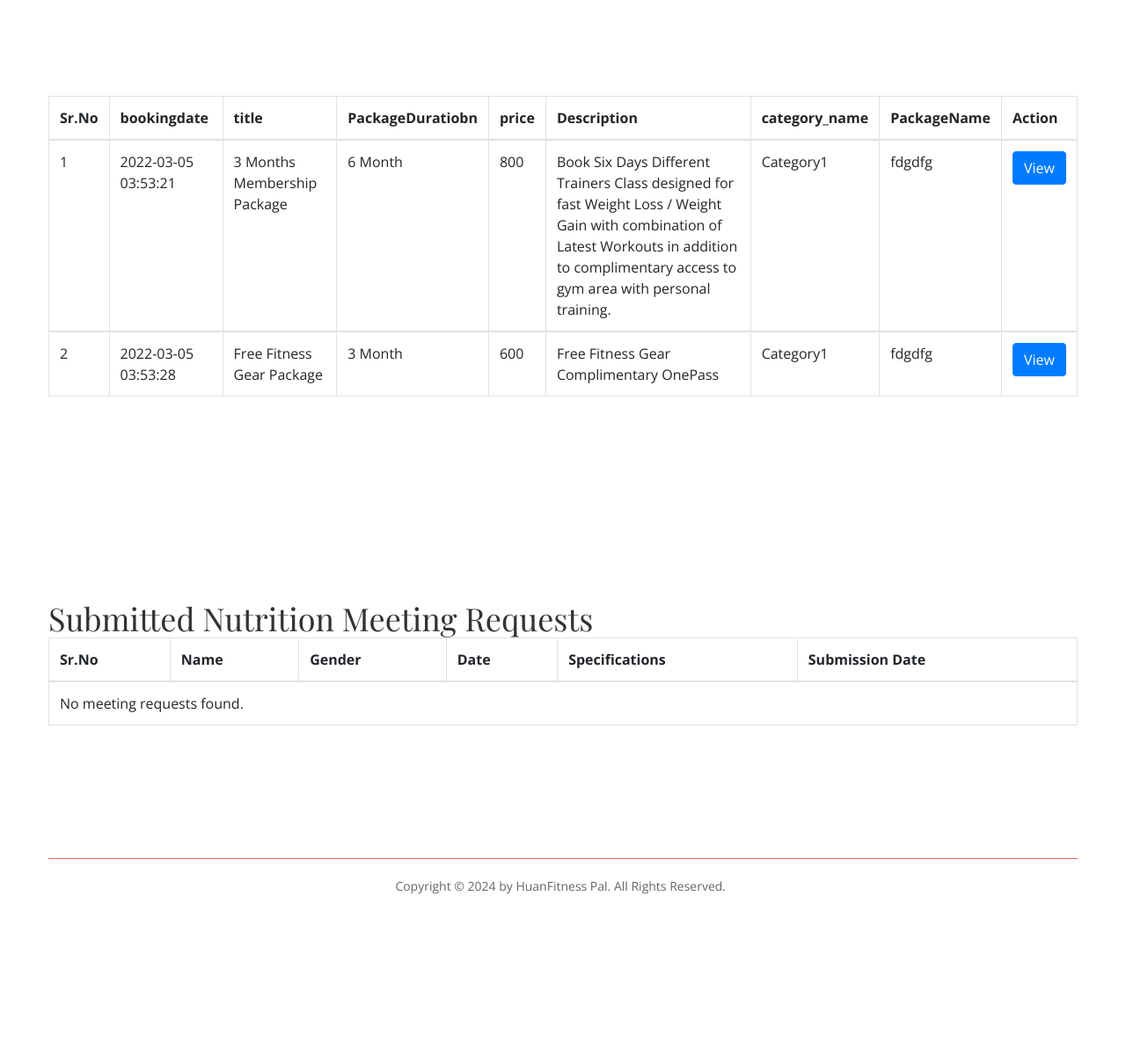
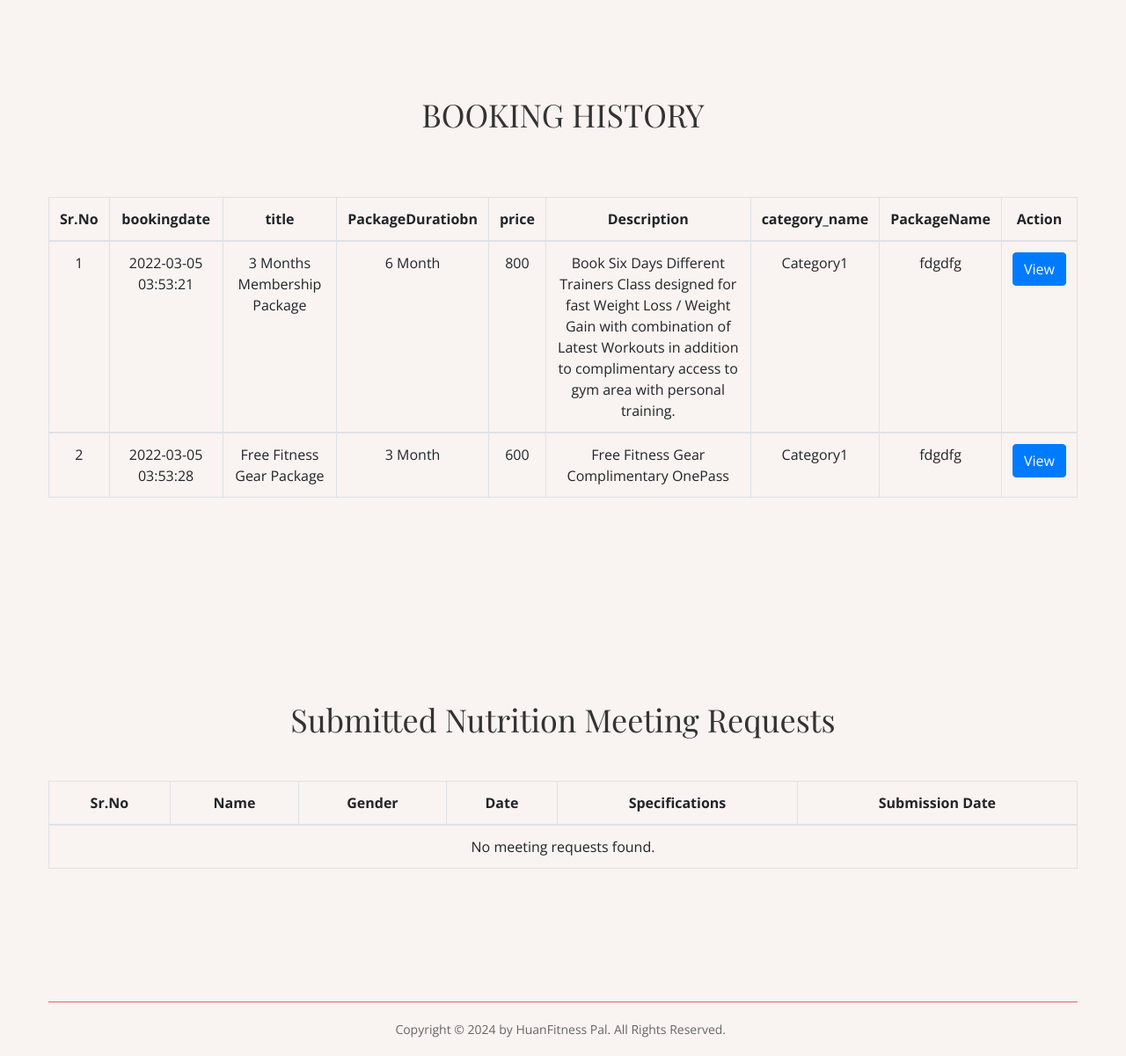
Before and after one commit to sjoee/HuanFitness-website, a PHP site: page /Booking-History.php in a window 1280 px wide. Shown: the part 101-1302 px from the top of the page at 88% size. Before the commit the page ends 1118 px from the top, so only its background shows below. Run offline with PHP 8.4, Linux system fonts and the light colour scheme; a user stored in the database is signed in; data comes from the database, SQL or seed files in the repository; data that the repository does not hold is empty; a stand-in replaces the project's code that opens the database connection; some web fonts are replaced.

Commit message:
newBooking-History.php

```diff
--- a/phpAssignment-main/Booking-History.php
+++ b/phpAssignment-main/Booking-History.php
@@ -13,8 +13,6 @@
 <head>
   <title>User | Booking History</title>
   <meta charset="UTF-8">
-  <meta name="description" content="Ahana Yoga HTML Template">
-  <meta name="keywords" content="yoga, html">
   <meta name="viewport" content="width=device-width, initial-scale=1.0">
   <!-- Stylesheets -->
   <link rel="stylesheet" href="css/bootstrap.min.css"/>
@@ -36,24 +34,14 @@
   <!-- Header Section end -->
 
   <!-- Page top Section -->
-  <section class="page-top-section set-bg" data-setbg="img/page-top-bg.jpg">
-<!--    <div class="container">
-      <div class="row">
-        <div class="col-lg-7 m-auto text-white">
-          <h2>Booking History</h2>
-
-        </div>
-      </div>
-    </div> -->
-  </section>
+  <section class="page-top-section set-bg"></section>
   <!-- Page top Section end -->
 
   <!-- Contact Section -->
   <section class="contact-page-section spad overflow-hidden">
-    <div class="container">
-
+    <div class="container text-center">
+    <h2>BOOKING HISTORY</h2><br><br><br>
       <div class="row">
-
         <div class="col-lg-12">
           <table class="table table-bordered">
             <thead>
@@ -70,7 +58,6 @@
                 <th>category_name</th>
                 <th>PackageName</th>
                 <th>Action</th>
-
               </tr>
             </thead>
               <?php
@@ -95,7 +82,6 @@
                 foreach($results as $result)
                 {
               ?>
-
               <tbody>
                 <tr>
                   <td><?php echo($cnt);?></td>
@@ -112,11 +98,9 @@
                   <td><a href="booking-details.php?bookingid=<?php echo htmlentities($result->bookingid);?>"><button class="btn btn-primary" type="button">View</button></td>
                 </tr>
                   <?php  $cnt=$cnt+1; } } ?>
-
               </tbody>
           </table>
         </div>
-
       </div>
     </div>
   </section>
@@ -124,8 +108,8 @@
 
   <!-- Nutrition Meetings Section -->
   <section class="contact-page-section spad overflow-hidden">
-        <div class="container">
-            <h2>Submitted Nutrition Meeting Requests</h2>
+        <div class="container text-center">
+            <h2>Submitted Nutrition Meeting Requests</h2><br><br>
             <table class="table table-bordered">
                 <thead>
                     <tr>
@@ -186,6 +170,9 @@
   </body>
 </html>
  <style>
+  body {
+        background-color: rgba(249, 242, 240, 0.87);
+    }
 .errorWrap {
     padding: 10px;
     margin: 0 0 20px 0;
```
Lines whose indentation alone changed are shown as unchanged.
